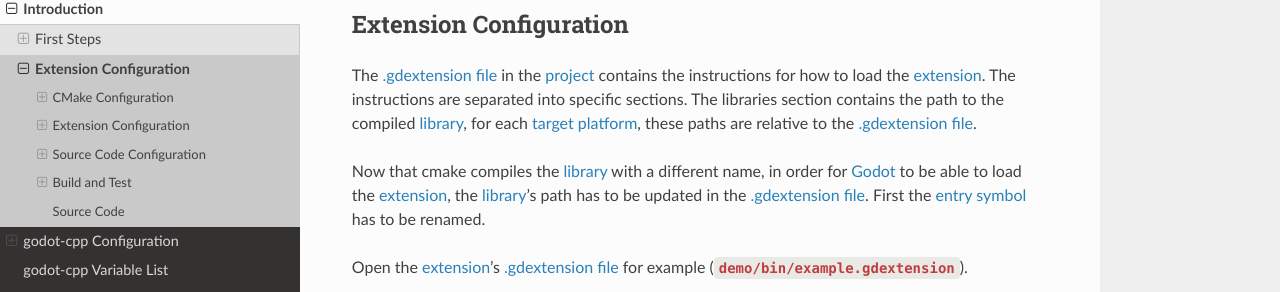
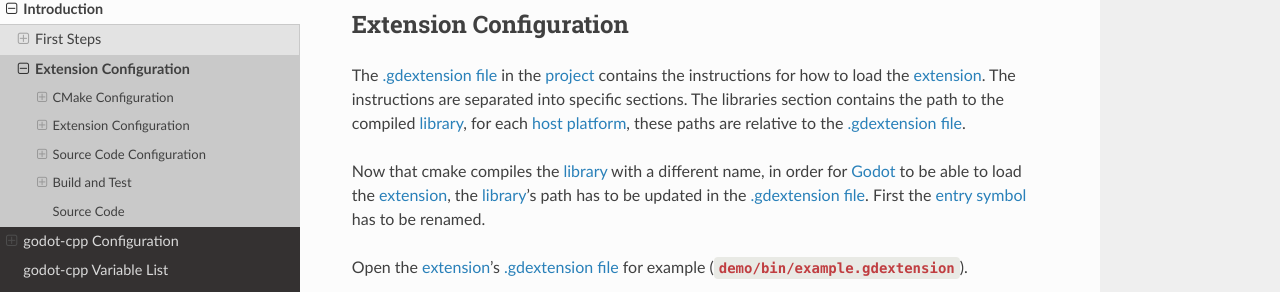
Before and after one commit to silenuz/GDExtension_CMake, a Sphinx documentation site: the page built from docs/source/introduction/extension_configuration.rst, in a window 1280 px wide and 900 px high, scrolled down 1299 px. Shown: the part 144-436 px from the top of the window. Built offline with Sphinx 7.4.7 and the Read the Docs theme 3.1.0, drawn with Linux system fonts in a browser that asks for light colours.

Commit message:
fixed some typos and links

```diff
--- a/docs/source/glossary.rst
+++ b/docs/source/glossary.rst
@@ -30,7 +30,7 @@ Definition of terms used in regards to the CMake build system.
        Variables are the basic unit of storage in the CMake Language. Their values are always of string type, though some commands may interpret the strings as values of other types.
        The set() and unset() commands explicitly set or unset a variable.
 
-       See `CMake variable`_ ,`CMake variables`_ , and `CMake build variables`_ for more information.
+       See `CMake variable`_ , `CMake variables`_ , and `CMake build variables`_ for more information.
 
    build variable
         Software projects often require variables to be set on the command line when invoking :term:`CMake`.  Other project-specific variables may be available to control builds,
--- a/docs/source/introduction/extension_configuration.rst
+++ b/docs/source/introduction/extension_configuration.rst
@@ -89,7 +89,7 @@ Extension Configuration
 
 The :term:`.gdextension file` in the :term:`project` contains the instructions for how to load the :term:`extension`.
 The instructions are separated into specific sections.  The libraries section contains the path to the compiled :term:`library`,
-for each :term:`target platform`, these paths are relative to the :term:`.gdextension file`.
+for each :term:`host platform`, these paths are relative to the :term:`.gdextension file`.
 
 Now that cmake compiles the :term:`library` with a different name, in order for :term:`Godot` to be able to load the :term:`extension`,
 the :term:`library`'s path has to be updated in the :term:`.gdextension file`.  First the :term:`entry symbol` has to be renamed.
--- a/docs/source/introduction/first_steps.rst
+++ b/docs/source/introduction/first_steps.rst
@@ -120,7 +120,7 @@ listed below:
 * ``-S`` specifies the source directory as the current directory
 * ``-B`` specifies the :term:`build directory` as ``cmake-build``,
     can be referred to as ``${CMAKE_BINARY_DIR}`` in the ``CMakeLists.txt`` file
-* ``-G`` specifies the :term:`CMake` :term:`generator` :term:`Ninja`
+* ``-G`` specifies the :term:`CMake` :term:`generator` as :term:`Ninja`
 
 The :term:`build directory` is specified so that generated files do not clutter the source tree with build
 artifacts.
```
